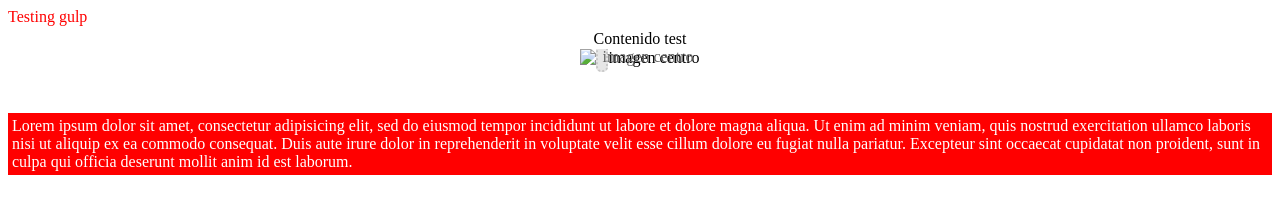
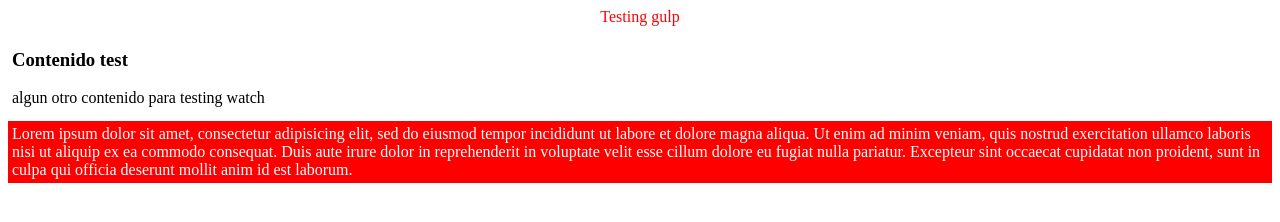
Before and after one commit to rhonaldomaster/gulptest, a website: page app/index.html in a window 1280 px wide. Drawn offline with nearby package versions, Linux system fonts and the light colour scheme; files that its build step writes are made by us from their sources.

Commit message:
Actualización de watch gulp
Actualización de watch gulp

```diff
--- a/app/index.html
+++ b/app/index.html
@@ -11,8 +11,10 @@
           Testing gulp
         </header>
         <div class="content">
-          Contenido test
-          <div><img src="img/imgx.jpg" alt="imagen centro"/></div>
+          <h1>Contenido test</h1>
+          <div>
+            algun otro contenido para testing watch
+          </div>
         </div>
       </section>
       <section class="other-content">
--- a/app/scss/style.scss
+++ b/app/scss/style.scss
@@ -3,10 +3,10 @@ $padding: 4px;
 
 .heading{
   color: $colored;
+  text-align: center;
 }
 .content{
   padding: $padding;
-  text-align: center;
 }
 .other-content{
   background-color: $colored;
@@ -26,9 +26,8 @@ img:before{
 }
 img:after {
   content: attr(alt);
-  font-size: 16px;
   color: rgb(100, 100, 100);
   display: block;
   z-index: 2;
-  margin-top: -19px;
+  margin-top: -1.2rem;
 }
```
Also changed, not shown: Gulpfile.js (+5 -5 lines), dist/css/style.css, dist/index.html.
